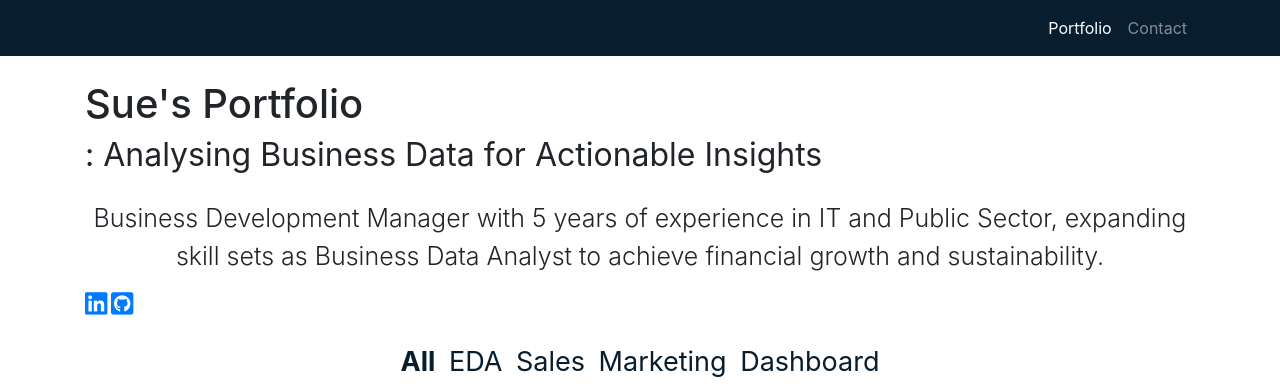
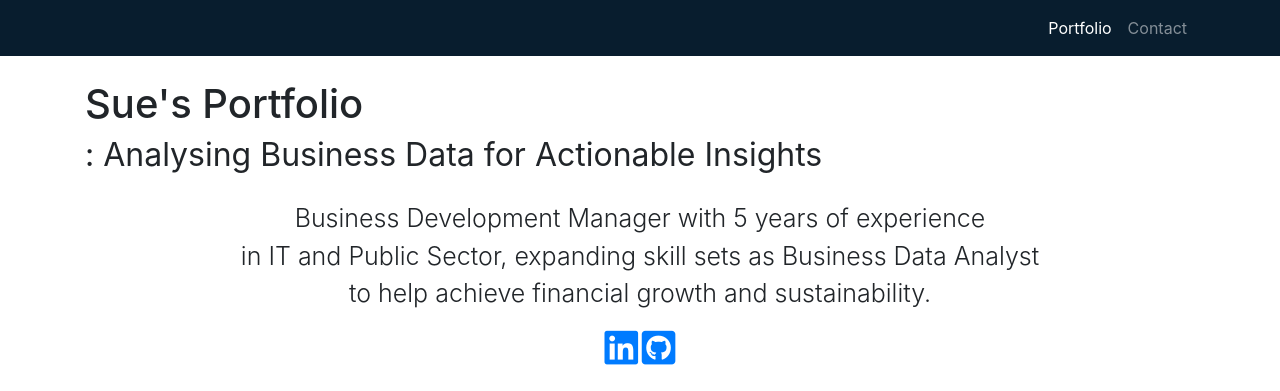
Before and after one commit to suekim1210/suekim1210.github.io, a plain HTML site: page index.html in a window 1280 px wide. Shown: the top 391 px of the page. Drawn offline with nearby package versions, Linux system fonts and the light colour scheme.

Commit message:
Update index.html

```diff
--- a/index.html
+++ b/index.html
@@ -67,27 +67,19 @@
 			<br> <small>: Analysing Business Data for Actionable Insights
 			</h1>
 			<p class="lead text-center" style="font-size:25px">
-				Business Development Manager with 5 years of experience in IT and Public Sector,
-				expanding skill sets as Business Data Analyst to achieve financial growth and sustainability.
+				Business Development Manager with 5 years of experience <br> in IT and Public Sector,
+				expanding skill sets as Business Data Analyst <br> to help achieve financial growth and sustainability.
 					</p>
 
 
-
-
-
-
-
-
-
-
-			<div align="left">
+			<div align="center">
 
 				<a class='icon' target="_blank" href="https://www.linkedin.com/in/suejhkim">
 					<span style="color: gray-dark;"
-					<i class="fab fa-linkedin fa-2x", style="color:"></i>
+					<i class="fab fa-linkedin fa-3x", style="color:gray-dark"></i>
 					</span>
 				<a class='icon' target="_blank" href="https://github.com/suekim1210">
-					<i class="fab fa-github-square fa-2x"></i>
+					<i class="fab fa-github-square fa-3x", style="color:gray-dark"></i>
 				</a>
 			</div>
 
```
